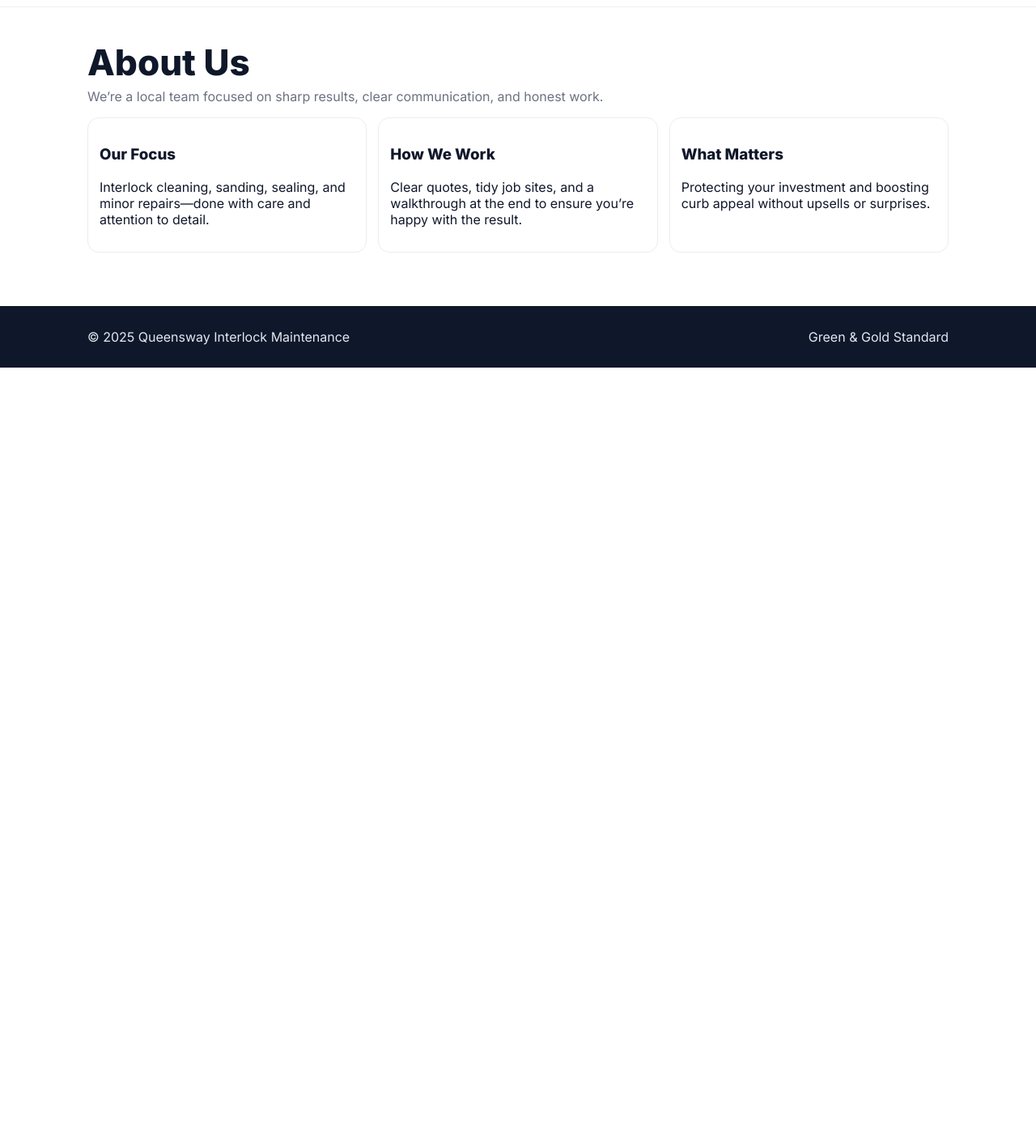
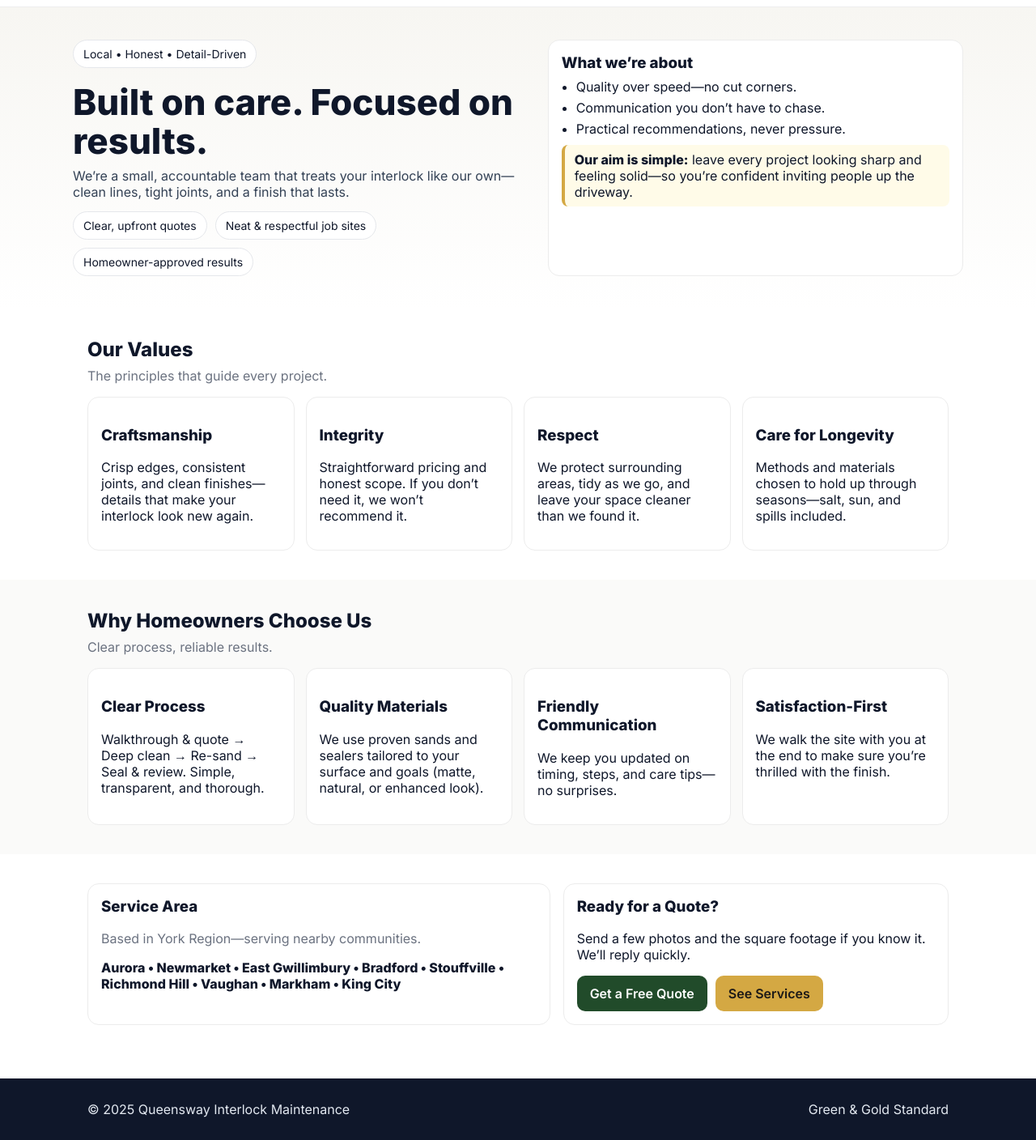
Before and after one commit to elliotlguay/Polysand, a plain HTML site: page about.html in a window 1280 px wide. Shown: the part 60-1468 px from the top of the page at 81% size. Before the commit the page ends 800 px from the top, so only its background shows below. Drawn offline with Linux system fonts and the light colour scheme.

Commit message:
Update about.html

```diff
--- a/about.html
+++ b/about.html
@@ -2,7 +2,7 @@
 <html lang="en"><head>
 <meta charset="utf-8"><meta name="viewport" content="width=device-width,initial-scale=1">
 <title>About • Queensway Interlock Maintenance</title>
-<meta name="description" content="Interlock cleaning, sanding, sealing, and minor repairs across York Region.">
+<meta name="description" content="About Queensway Interlock Maintenance — local, detail-driven interlock care you can trust.">
 <link rel="icon" href="assets/images/A_logo_for_Queensway_Interlock_Maintenance_is_depi.png">
 <link rel="preconnect" href="https://fonts.googleapis.com">
 <link href="https://fonts.googleapis.com/css2?family=Inter:wght@400;600;800&display=swap" rel="stylesheet">
@@ -19,48 +19,116 @@ header{position:sticky;top:0;background:#fff;border-bottom:1px solid #eee;z-inde
 .nav a.active{color:var(--green);font-weight:800}
 .btn{display:inline-block;background:var(--green);color:#fff;padding:12px 16px;border-radius:10px;font-weight:600}
 .btn.alt{background:var(--gold);color:#1c1917}
-.hero{background:linear-gradient(180deg,#fff,#f7f6f2)}
-.section{padding:36px 0}
-.section.alt{background:var(--bg)}
+.hero{background:linear-gradient(180deg,#f7f6f2,#fff)}
+.hero .wrap{display:grid;grid-template-columns:1.1fr 1fr;gap:22px;padding:40px 0}
+.kicker{display:inline-block;background:#fff;border:1px solid #e5e7eb;border-radius:999px;padding:8px 12px;font-size:14px;margin-bottom:10px}
 h1{font-size:clamp(28px,4vw,44px);line-height:1.1;margin:8px 0}
+.lead{color:#334155;margin:0 0 14px}
+.badges{display:flex;gap:10px;flex-wrap:wrap;margin:8px 0 0}
+.badge{background:#fff;border:1px solid #e5e7eb;border-radius:999px;padding:8px 12px;font-size:14px}
+.section{padding:36px 0} .section.alt{background:var(--bg)}
 h2{margin:0 0 8px} .sub{color:var(--muted);margin:0 0 16px}
-.grid{display:grid;grid-template-columns:repeat(auto-fit,minmax(220px,1fr));gap:14px}
-.card{border:1px solid #ececec;border-radius:14px;background:#fff;padding:14px}
-.gallery{display:grid;grid-template-columns:repeat(auto-fit,minmax(220px,1fr));gap:10px}
-.gallery img{width:100%;height:220px;object-fit:cover;border-radius:10px;border:1px solid #e5e7eb}
-.service-card img{width:100%;height:150px;object-fit:cover;border-radius:10px;border:1px solid #e5e7eb;margin-bottom:8px}
-.badge{background:#fff;border:1px solid #e5e7eb;border-radius:999px;padding:8px 12px;font-size:14px;display:inline-block;margin-right:8px}
-.process{counter-reset:step} .step{display:flex;gap:12px;align-items:flex-start;background:#fff;border:1px dashed #e5e7eb;border-radius:12px;padding:12px;margin:10px 0}
-.step::before{counter-increment:step;content:counter(step);display:inline-grid;place-items:center;background:var(--gold);color:#1c1917;width:26px;height:26px;border-radius:999px;font-weight:800;margin-top:2px}
+.grid{display:grid;grid-template-columns:repeat(auto-fit,minmax(240px,1fr));gap:14px}
+.card{border:1px solid #ececec;border-radius:14px;background:#fff;padding:16px}
+.list{margin:0;padding-left:18px} .list li{margin:6px 0}
+.quote{border-left:4px solid var(--gold);padding:8px 12px;background:#fffbe8;border-radius:8px}
 footer{background:#0f172a;color:#e2e8f0;padding:28px 0;margin-top:30px}
-@media (max-width:900px){.hero .container{grid-template-columns:1fr}}
-</style></head><body><header><div class="container nav">
+@media (max-width:900px){.hero .wrap{grid-template-columns:1fr}}
+</style></head><body>
+
+<header>
+  <div class="container nav">
     <div class="brand">
       <img src="assets/images/A_logo_for_Queensway_Interlock_Maintenance_is_depi.png" alt="Queensway logo">
       <div><b>Queensway Interlock Maintenance</b><br><small style="color:#64748b">Clean • Re-Sand • Seal • Minor Repairs</small></div>
     </div>
     <nav style="display:flex;gap:14px;flex-wrap:wrap">
-  <a  href="index.html">Home</a>
+      <a href="index.html">Home</a>
       <a class="active" href="about.html">About</a>
-  <a  href="services.html">Services</a>
-  <a  href="portfolio.html">Portfolio</a>
-  <a  href="quote.html">Quote</a>
+      <a href="services.html">Services</a>
+      <a href="portfolio.html">Portfolio</a>
+      <a href="quote.html">Quote</a>
     </nav>
     <div style="display:flex;gap:10px">
       <a class="btn alt" href="quote.html">Free Quote</a>
       <a class="btn" href="tel:+1-000-000-0000">Call Now</a>
     </div>
-</div></header>
-<section class="section"><div class="container">
-  <h1>About Us</h1>
-  <p class="sub">We’re a local team focused on sharp results, clear communication, and honest work.</p>
+  </div>
+</header>
+
+<section class="hero">
+  <div class="container wrap">
+    <div>
+      <span class="kicker">Local • Honest • Detail-Driven</span>
+      <h1>Built on care. Focused on results.</h1>
+      <p class="lead">We’re a small, accountable team that treats your interlock like our own—clean lines, tight joints, and a finish that lasts.</p>
+      <div class="badges">
+        <span class="badge">Clear, upfront quotes</span>
+        <span class="badge">Neat & respectful job sites</span>
+        <span class="badge">Homeowner-approved results</span>
+      </div>
+    </div>
+    <div class="card">
+      <h3 style="margin:0 0 8px">What we’re about</h3>
+      <ul class="list">
+        <li>Quality over speed—no cut corners.</li>
+        <li>Communication you don’t have to chase.</li>
+        <li>Practical recommendations, never pressure.</li>
+      </ul>
+      <p class="quote" style="margin-top:10px"><strong>Our aim is simple:</strong> leave every project looking sharp and feeling solid—so you’re confident inviting people up the driveway.</p>
+    </div>
+  </div>
+</section>
+
+<section class="section">
+  <div class="container">
+    <h2>Our Values</h2>
+    <p class="sub">The principles that guide every project.</p>
     <div class="grid">
-    <div class="card"><h3>Our Focus</h3><p>Interlock cleaning, sanding, sealing, and minor repairs—done with care and attention to detail.</p></div>
-    <div class="card"><h3>How We Work</h3><p>Clear quotes, tidy job sites, and a walkthrough at the end to ensure you’re happy with the result.</p></div>
-    <div class="card"><h3>What Matters</h3><p>Protecting your investment and boosting curb appeal without upsells or surprises.</p></div>
+      <div class="card"><h3>Craftsmanship</h3><p>Crisp edges, consistent joints, and clean finishes—details that make your interlock look new again.</p></div>
+      <div class="card"><h3>Integrity</h3><p>Straightforward pricing and honest scope. If you don’t need it, we won’t recommend it.</p></div>
+      <div class="card"><h3>Respect</h3><p>We protect surrounding areas, tidy as we go, and leave your space cleaner than we found it.</p></div>
+      <div class="card"><h3>Care for Longevity</h3><p>Methods and materials chosen to hold up through seasons—salt, sun, and spills included.</p></div>
     </div>
-</div></section>
-<footer><div class="container" style="display:flex;justify-content:space-between;gap:14px;flex-wrap:wrap">
+  </div>
+</section>
+
+<section class="section alt">
+  <div class="container">
+    <h2>Why Homeowners Choose Us</h2>
+    <p class="sub">Clear process, reliable results.</p>
+    <div class="grid">
+      <div class="card"><h3>Clear Process</h3><p>Walkthrough & quote → Deep clean → Re-sand → Seal & review. Simple, transparent, and thorough.</p></div>
+      <div class="card"><h3>Quality Materials</h3><p>We use proven sands and sealers tailored to your surface and goals (matte, natural, or enhanced look).</p></div>
+      <div class="card"><h3>Friendly Communication</h3><p>We keep you updated on timing, steps, and care tips—no surprises.</p></div>
+      <div class="card"><h3>Satisfaction-First</h3><p>We walk the site with you at the end to make sure you’re thrilled with the finish.</p></div>
+    </div>
+  </div>
+</section>
+
+<section class="section">
+  <div class="container" style="display:grid;grid-template-columns:1.2fr 1fr;gap:16px">
+    <div class="card">
+      <h3 style="margin-top:0">Service Area</h3>
+      <p class="sub">Based in York Region—serving nearby communities.</p>
+      <p><strong>Aurora • Newmarket • East Gwillimbury • Bradford • Stouffville • Richmond Hill • Vaughan • Markham • King City</strong></p>
+    </div>
+    <div class="card">
+      <h3 style="margin-top:0">Ready for a Quote?</h3>
+      <p>Send a few photos and the square footage if you know it. We’ll reply quickly.</p>
+      <div style="display:flex;gap:10px;flex-wrap:wrap">
+        <a class="btn" href="quote.html">Get a Free Quote</a>
+        <a class="btn alt" href="services.html">See Services</a>
+      </div>
+    </div>
+  </div>
+</section>
+
+<footer>
+  <div class="container" style="display:flex;justify-content:space-between;gap:14px;flex-wrap:wrap">
     <span>&copy; 2025 Queensway Interlock Maintenance</span>
     <span>Green & Gold Standard</span>
-</div></footer></body></html>
+  </div>
+</footer>
+
+</body></html>
```
Lines whose indentation alone changed are shown as unchanged.
